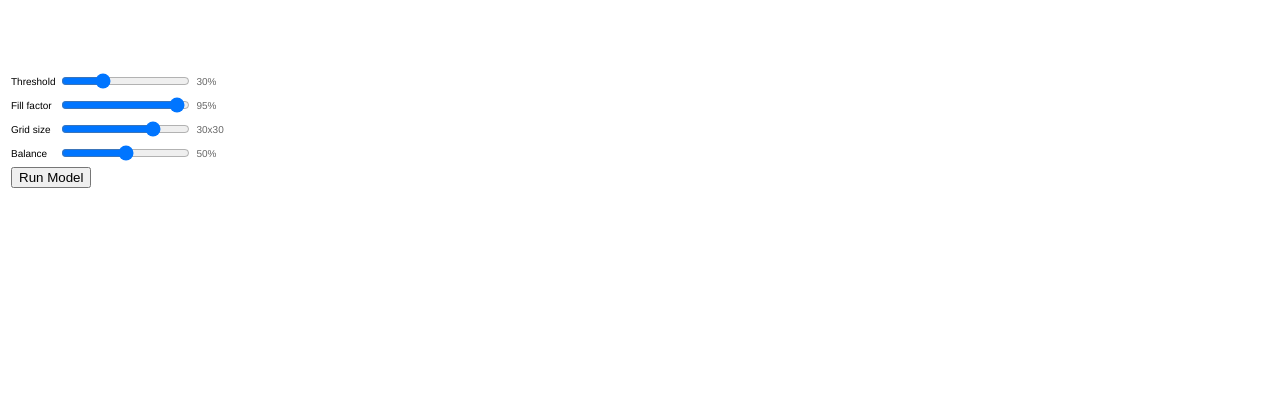
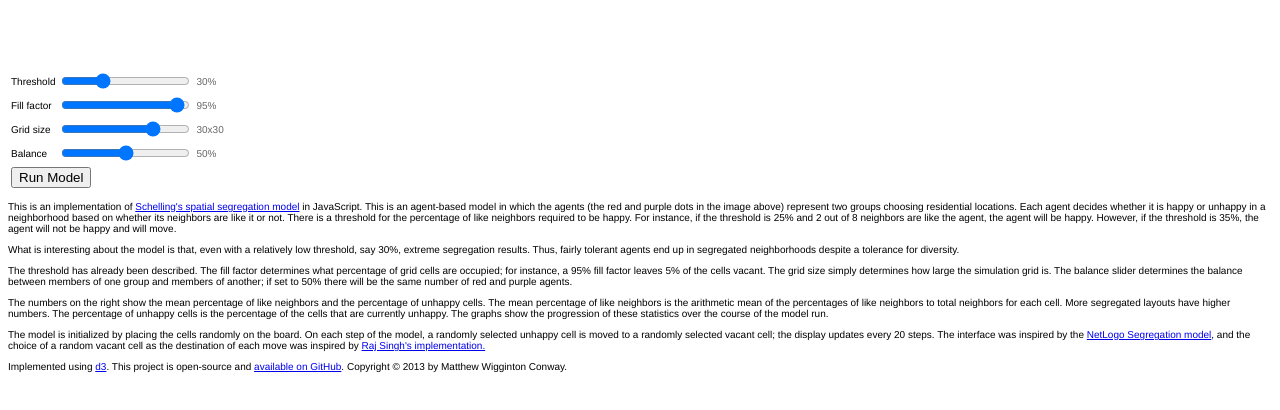
Before and after one commit to mattwigway/segregation.js, a plain HTML site: page index.html in a window 1280 px wide. Drawn offline with nearby package versions, Linux system fonts and the light colour scheme.

Commit message:
Add some explanation to the bottom of the page.

```diff
--- a/index.html
+++ b/index.html
@@ -103,6 +103,70 @@
       <div class="clear"></div>
     </div>
 
+    <div id="about">
+     <p>
+      This is an implementation
+      of <a href="https://class.coursera.org/modelthinking/lecture/16">Schelling's
+      spatial segregation model</a> in JavaScript. This is an
+      agent-based model in which the agents (the red and purple dots
+      in the image above) represent two groups choosing residential
+      locations. Each agent decides whether it is happy or unhappy in
+      a neighborhood based on whether its neighbors are like it or
+      not. There is a threshold for the percentage of like neighbors
+      required to be happy. For instance, if the threshold is 25% and
+      2 out of 8 neighbors are like the agent, the agent will be
+      happy. However, if the threshold is 35%, the agent will not be
+      happy and will move.
+     </p>
+
+     <p>
+       What is interesting about the model is that, even with a
+       relatively low threshold, say 30%, extreme segregation
+       results. Thus, fairly tolerant agents end up in segregated
+       neighborhoods despite a tolerance for diversity.
+     <p>
+
+     <p>
+       The threshold has already been described. The fill factor
+       determines what percentage of grid cells are occupied; for
+       instance, a 95% fill factor leaves 5% of the cells vacant. The
+       grid size simply determines how large the simulation grid
+       is. The balance slider determines the balance between members
+       of one group and members of another; if set to 50% there will
+       be the same number of red and purple agents.
+     </p>
+
+     <p>
+       The numbers on the right show the mean percentage of like
+       neighbors and the percentage of unhappy cells. The mean
+       percentage of like neighbors is the arithmetic mean of the
+       percentages of like neighbors to total neighbors for each
+       cell. More segregated layouts have higher numbers. The
+       percentage of unhappy cells is the percentage of the cells that
+       are currently unhappy. The graphs show the progression of these
+       statistics over the course of the model run.
+     </p>
+
+     <p>
+       The model is initialized by placing the cells randomly on the
+       board. On each step of the model, a randomly selected unhappy
+       cell is moved to a randomly selected vacant cell; the display
+       updates every 20 steps. The interface was inspired by
+       the <a href="http://ccl.northwestern.edu/netlogo/models/Segregation">NetLogo
+       Segregation model</a>, and the choice of a random vacant cell
+       as the destination of each move was inspired
+       by <a href="http://web.mit.edu/rajsingh/www/lab/alife/schelling.html">Raj
+       Singh's implementation.</a>
+     </p>
+
+     <p>
+       Implemented using <a href="http://www.d3js.org">d3</a>. This
+       project is open-source
+       and <a href="https://www.github.com/mattwigway/segregation.js">available
+       on GitHub</a>. Copyright &copy; 2013 by Matthew Wigginton Conway.
+     </p>
+    </div>
+
     <script type="text/javascript">
       d3.selectAll('input')
           .each(function () {
```
